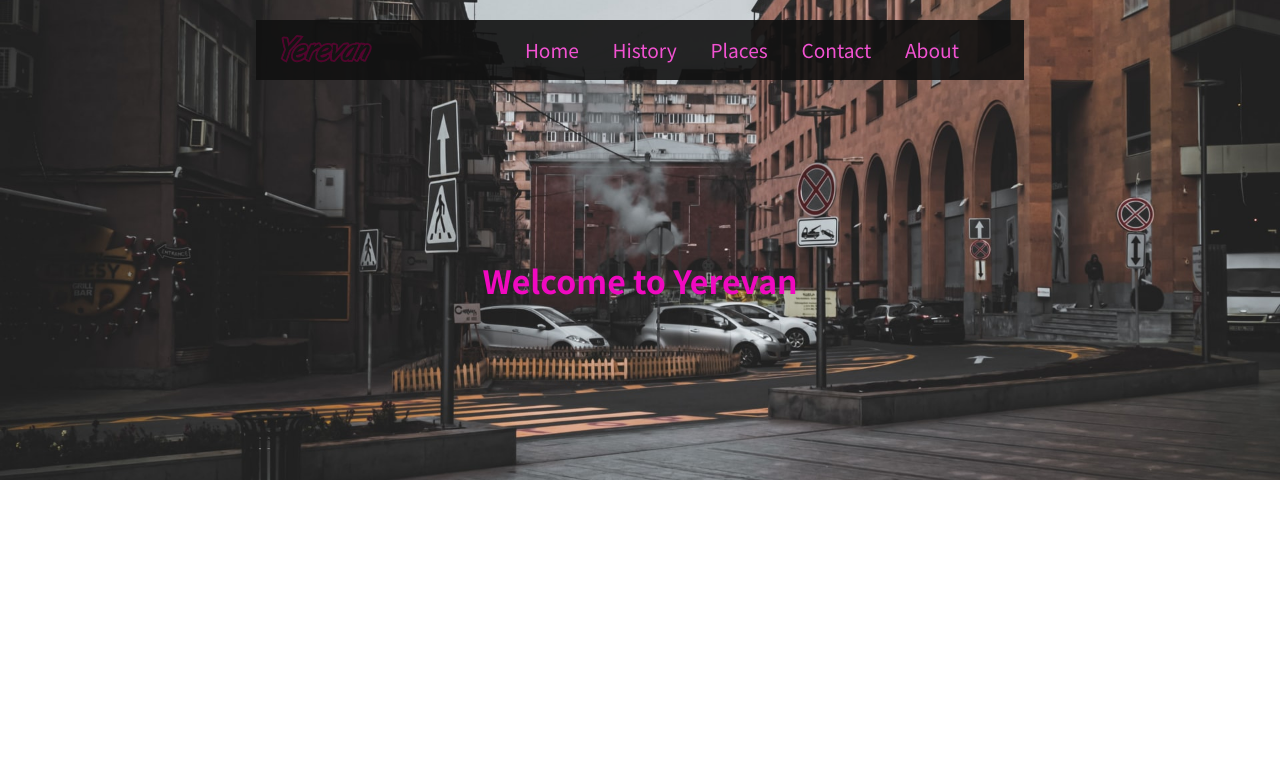
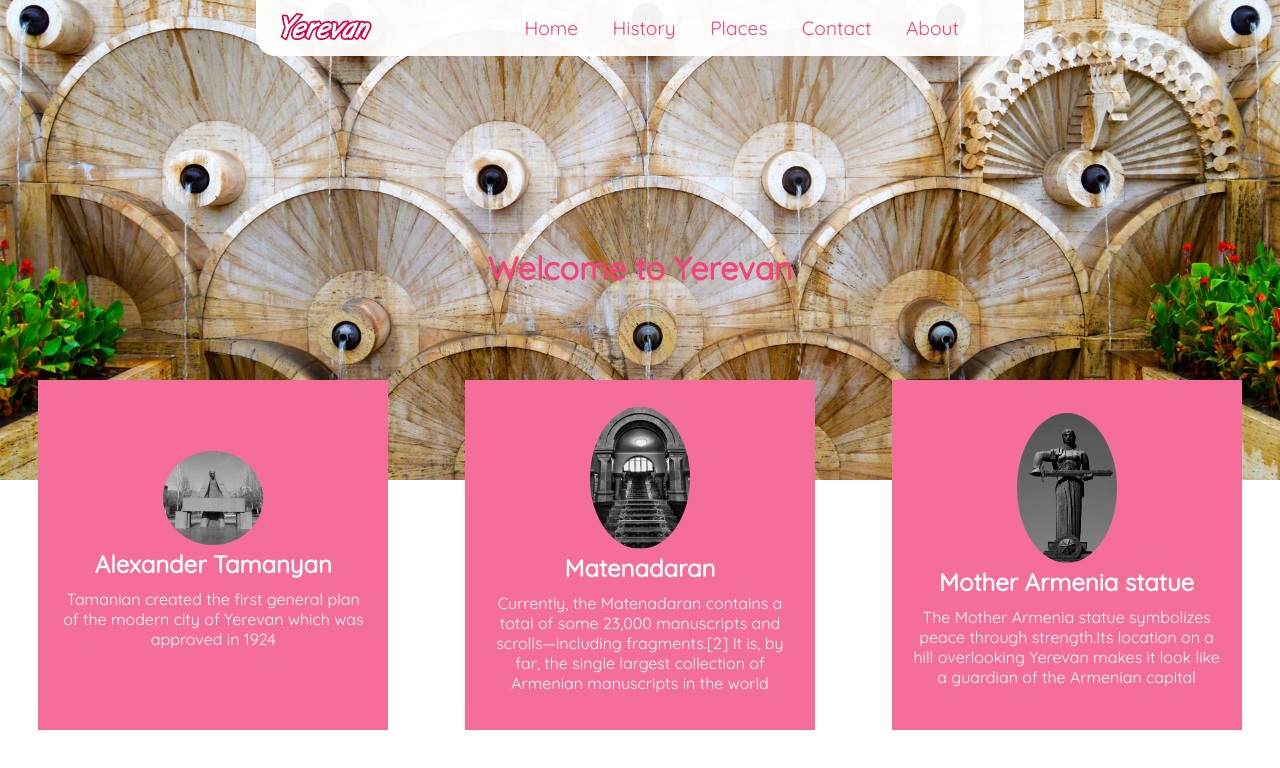
Before and after one commit to albertBarsegyan/yerevanProject, a website: page index.html in a window 1280 px wide. Drawn offline with Linux system fonts and the light colour scheme; a web font is replaced by a local one.

Commit message:
docs(index.html):

```diff
--- a/index.html
+++ b/index.html
@@ -10,6 +10,9 @@
     <link rel="stylesheet" type="text/css" href="style.css" />
     <link rel="stylesheet" type="text/css" href="media.css">
     <!-- Google fonts -->
+    <link rel="preconnect" href="https://fonts.gstatic.com">
+    <link href="https://fonts.googleapis.com/css2?family=Quicksand&display=swap" rel="stylesheet">
+
     <link rel="preconnect" href="https://fonts.gstatic.com">
     <link href="https://fonts.googleapis.com/css2?family=Baloo+Tammudu+2&family=Noto+Sans+HK:wght@300&display=swap"
         rel="stylesheet">
@@ -164,8 +167,8 @@
                 <div class="head__menu-container">
                     <nav class='head__menu'>
                         <div class='head__logo'><a class="head__logo__link" href="index.html"
-                                style='display: block;'><img class="head__logo__image" width='100' src="src/logo.png"
-                                    alt="Yerevan"></a></div>
+                                style='display: block;'><img class="head__logo__image" width='100'
+                                    src="src/logoLigth.png" alt="Yerevan"></a></div>
                         <ul class="head__menu__ul">
                             <li class="head__menu__li"><a class="head__menu__link" href="#">Home</a></li>
                             <li class="head__menu__li"><a class="head__menu__link" href="#">History</a></li>
@@ -186,7 +189,30 @@
         <div class="presentation">
             <div class="presentation__row">
                 <div class="presentation__block">
-
+                    <div class='presentation__logo'><img src="./src/Alexander-Tamanyan-Statue.jpg" alt="Tamanyan Statue"
+                            width='100'>
+                    </div>
+                    <h2 class='presentation__header'>Alexander Tamanyan</h2>
+                    <p class='presentation__description'>Tamanian created the first general plan of the modern city of
+                        Yerevan which was approved in 1924
+                    </p>
+                </div>
+                <div class="presentation__block">
+                    <div class='presentation__logo'><img src="./src/inside-the-matenadaran.jpg" alt="Matenadaran"
+                            width='100'></div>
+                    <h2 class='presentation__header'>Matenadaran</h2>
+                    <p class='presentation__description'>Currently, the Matenadaran contains a total of some 23,000
+                        manuscripts and scrolls—including fragments.[2] It is, by far, the single largest collection of
+                        Armenian manuscripts in the world
+                    </p>
+                </div>
+                <div class="presentation__block">
+                    <div class='presentation__logo'><img src="\src/motherArmenia.jpg" alt="Mother Armenia" width='100'>
+                    </div>
+                    <h2 class='presentation__header'>Mother Armenia statue</h2>
+                    <p class='presentation__description'>The Mother Armenia statue symbolizes peace through strength.Its
+                        location on a hill overlooking Yerevan makes it look like a guardian of the Armenian capital
+                    </p>
                 </div>
             </div>
         </div>
--- a/style.css
+++ b/style.css
@@ -1,16 +1,15 @@
 @import url('https://fonts.googleapis.com/css2?family=Lato:wght@300&display=swap');
 
 :root {
-  --main-color: #f009c0;
-  --main-color-light: #f252d2;
-  --third-color-dark: #bd0898;
+  --main-color: #f5427a;
+  --main-color-light: #f56e99;
+  --main-color-dark: #c2325d;
 }
 
 html {
   height: 100%;
-  /* font-family: 'Noto Sans JP', sans-serif; */
-
-  font-family: 'Noto Sans HK', sans-serif;
+  font-family: 'Quicksand', sans-serif;
+  /* font-family: 'Noto Sans HK', sans-serif; */
   font-size: 16px;
 }
 body {
@@ -60,7 +59,7 @@ body {
   display: flex;
   flex-direction: column;
   justify-content: center;
-  background: url(/src/north.jpg);
+  background: url(./src/cascadeFountain.jpg);
   height: 60vh;
   background-position: center;
   background-repeat: no-repeat;
@@ -69,7 +68,6 @@ body {
 
 .head__menu-container {
   display: flex;
-  margin-top: 20px;
   align-items: center;
   justify-content: center;
 }
@@ -78,8 +76,9 @@ body {
   display: flex;
   align-items: center;
   justify-content: space-between;
-  background-color: #111111e6;
+  background-color: rgba(255, 255, 255, 0.95);
   width: 60%;
+  border-radius: 0 0 20px 20px;
 }
 .head__menu__ul {
   margin-right: 50px;
@@ -93,8 +92,12 @@ body {
 }
 .head__menu__link {
   text-decoration: none;
-  color: var(--main-color-light);
+  color: var(--main-color);
+  transition: 0.2s;
   font-size: 1.2rem;
+}
+.head__menu__link:hover {
+  color: var(--main-color-dark);
 }
 
 .head__logo {
@@ -121,6 +124,38 @@ body {
 
 .greeting-block__header {
   color: var(--main-color);
+}
+.presentation__row {
+  display: flex;
+  align-items: center;
+  justify-content: space-around;
+  flex-direction: row;
+  position: relative;
+  bottom: 100px;
+}
+
+.presentation__block {
+  width: 350px;
+  height: 350px;
+  display: flex;
+  flex-direction: column;
+  align-items: center;
+  justify-content: center;
+  background: var(--main-color-light);
+}
+.presentation__header {
+  text-align: center;
+  margin: 0;
+  color: white;
+}
+.presentation__description {
+  text-align: center;
+  color: white;
+  margin: 0;
+  padding: 10px 20px;
+}
+.presentation__logo > img {
+  border-radius: 50%;
 }
 
 /* modifiers */
```
Also changed, not shown: src/250px-Ալեքսանդր_Թամանյան.jpg (added), src/Alexander-Tamanyan-Statue.jpg (added), src/cascade.jpg (added), src/cascadeFountain.jpg (added), src/casecadeback.jpg (added), src/inside-the-matenadaran.jpg (added), src/logoLigth.png (added), src/motherArmenia.jpg (added), src/motherArmenia.png (added).
